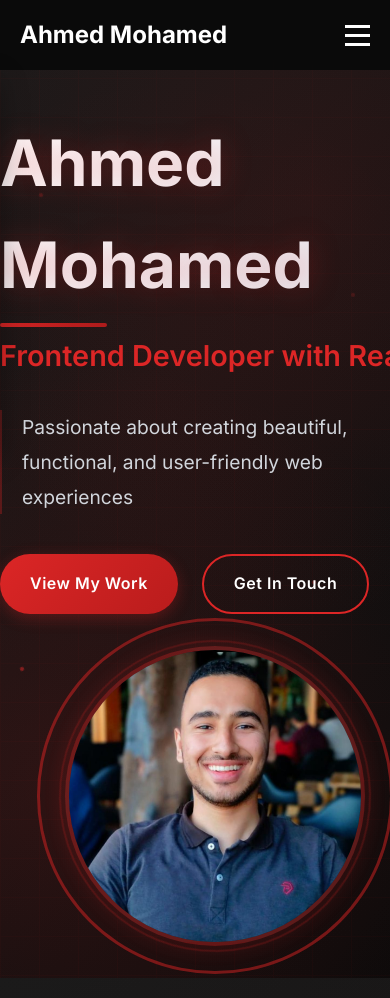
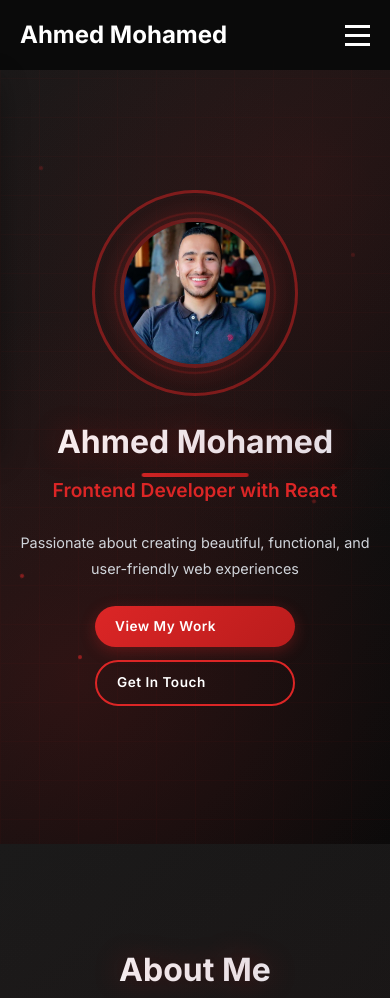
Before and after one commit to AHMEDABDELMAGED22/My-portfolio-, a plain HTML site: page index.html in a window 390 px wide. Shown: the top 998 px of the page. Drawn offline with nearby package versions, Linux system fonts and the light colour scheme.

Commit message:
Update styles.css

```diff
--- a/styles.css
+++ b/styles.css
@@ -1612,12 +1612,112 @@ body {
         left: 0;
     }
 
+    .hero {
+        min-height: 100vh;
+        padding-top: 100px;
+        text-align: center;
+        display: flex;
+        align-items: center;
+        justify-content: center;
+    }
+
     .hero-container {
-        grid-template-columns: 1fr;
-        text-align: center;
+        grid-template-columns: 1fr !important;
+        text-align: center !important;
         gap: 2rem;
         height: auto;
-        padding: 2rem 0;
+        padding: 2rem 20px;
+        justify-items: center;
+        align-items: center;
+        width: 100%;
+        max-width: 100%;
+    }
+
+    .hero-content {
+        text-align: center !important;
+        order: 2;
+        width: 100%;
+        max-width: 100%;
+        margin: 0 auto;
+        padding: 0 10px;
+    }
+
+    .hero-content::before {
+        display: none;
+    }
+
+    .hero-title {
+        font-size: 2.5rem;
+        text-align: center !important;
+        margin: 0 auto 1rem auto;
+        width: 100%;
+        max-width: 100%;
+    }
+
+    .hero-title::after {
+        left: 50%;
+        transform: translateX(-50%);
+    }
+
+    .hero-subtitle {
+        font-size: 1.4rem;
+        text-align: center !important;
+        white-space: normal;
+        border-right: none;
+        animation: none;
+        width: 100%;
+        max-width: 100%;
+        margin: 0 auto;
+    }
+
+    .hero-subtitle::before {
+        display: none;
+    }
+
+    .hero-description {
+        text-align: center !important;
+        padding-left: 0;
+        border-left: none;
+        font-size: 1rem;
+        width: 100%;
+        max-width: 100%;
+        margin: 0 auto;
+    }
+
+    .hero-buttons {
+        justify-content: center !important;
+        flex-wrap: wrap;
+        gap: 1rem;
+        width: 100%;
+        max-width: 100%;
+        margin: 0 auto;
+    }
+
+    .btn {
+        padding: 12px 24px;
+        font-size: 0.9rem;
+    }
+
+    .hero-image {
+        order: 1;
+        margin-bottom: 2rem;
+        width: 100%;
+        max-width: 100%;
+        display: flex;
+        justify-content: center;
+        align-items: center;
+    }
+
+    .hero-image::before {
+        width: 250px;
+        height: 250px;
+    }
+
+    .profile-placeholder {
+        width: 200px;
+        height: 200px;
+        margin: 0 auto;
+        display: block;
     }
 
     .hero-name h1 {
@@ -1688,6 +1788,95 @@ body {
 }
 
 @media (max-width: 480px) {
+    .hero {
+        padding-top: 80px;
+        display: flex;
+        align-items: center;
+        justify-content: center;
+        text-align: center;
+    }
+
+    .hero-container {
+        padding: 1rem 10px;
+        gap: 1.5rem;
+        width: 100%;
+        max-width: 100%;
+        grid-template-columns: 1fr !important;
+        text-align: center !important;
+        justify-items: center;
+        align-items: center;
+    }
+
+    .hero-content {
+        text-align: center !important;
+        order: 2;
+        width: 100%;
+        max-width: 100%;
+        margin: 0 auto;
+        padding: 0 5px;
+    }
+
+    .hero-title {
+        font-size: 2rem;
+        margin-bottom: 0.5rem;
+        text-align: center !important;
+        width: 100%;
+        max-width: 100%;
+    }
+
+    .hero-subtitle {
+        font-size: 1.2rem;
+        margin-bottom: 1rem;
+        text-align: center !important;
+        width: 100%;
+        max-width: 100%;
+    }
+
+    .hero-description {
+        font-size: 0.9rem;
+        margin-bottom: 1.5rem;
+        text-align: center !important;
+        width: 100%;
+        max-width: 100%;
+    }
+
+    .hero-buttons {
+        flex-direction: column;
+        align-items: center;
+        gap: 0.8rem;
+        justify-content: center !important;
+        width: 100%;
+        max-width: 100%;
+    }
+
+    .btn {
+        padding: 10px 20px;
+        font-size: 0.85rem;
+        width: 200px;
+    }
+
+    .hero-image {
+        order: 1;
+        width: 100%;
+        max-width: 100%;
+        display: flex;
+        justify-content: center;
+        align-items: center;
+        margin-bottom: 1.5rem;
+    }
+
+    .hero-image::before {
+        width: 200px;
+        height: 200px;
+    }
+
+    .profile-placeholder {
+        width: 150px;
+        height: 150px;
+        margin: 0 auto;
+        display: block;
+    }
+
     .hero-name h1 {
         font-size: 2rem;
     }
```
